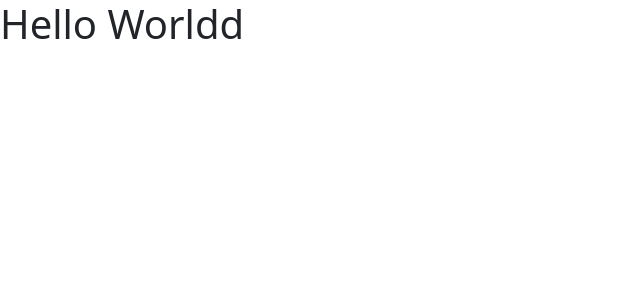
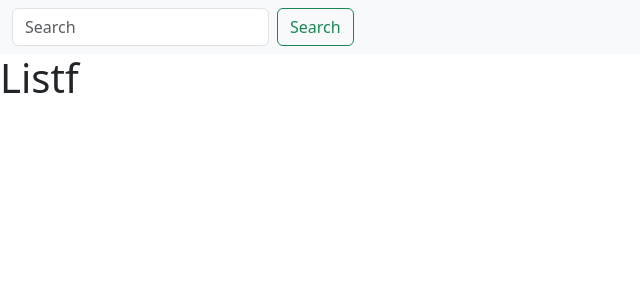
Before and after one commit to julianertle/Website, a React (Create React App) app: page / in a window 1280 px wide. Shown: the top 300 px of the page, without its empty margins (0-640 px from the left). Built offline with nearby package versions, Linux system fonts and the light colour scheme.

Commit message:
added a components folder

```diff
--- a/src/App.js
+++ b/src/App.js
@@ -1,11 +1,13 @@
 import logo from './logo.svg';
 import './App.css';
-import Message from './Message';
+import ListGroup from './components/ListGroup';
+import NavBarOwn from './components/NavBarOwn';
 
 function App() {
   return (
     <div>
-      <Message />
+      <NavBarOwn />
+      <ListGroup />
     </div>
   );
 }
--- a/src/Message.js
+++ /dev/null
@@ -1,5 +0,0 @@
-function Message() {
-    return <h1>Hello Worldd</h1>
-}
-
-export default Message;
--- /dev/null
+++ b/src/components/ListGroup.js
@@ -0,0 +1,10 @@
+
+function ListGroup() {
+    return (
+    <h1>
+        Listf
+    </h1>
+    );
+}
+
+export default ListGroup;
--- /dev/null
+++ b/src/components/NavBarOwn.js
@@ -0,0 +1,17 @@
+import React from 'react';
+
+function NavBarOwn() {
+
+    return (
+      <nav class="navbar bg-body-tertiary">
+      <div class="container-fluid">
+        <form class="d-flex" role="search">
+          <input class="form-control me-2" type="search" placeholder="Search" aria-label="Search"></input>
+          <button class="btn btn-outline-success" type="submit">Search</button>
+        </form>
+      </div>
+    </nav>
+    );
+}
+
+export default NavBarOwn;
```
